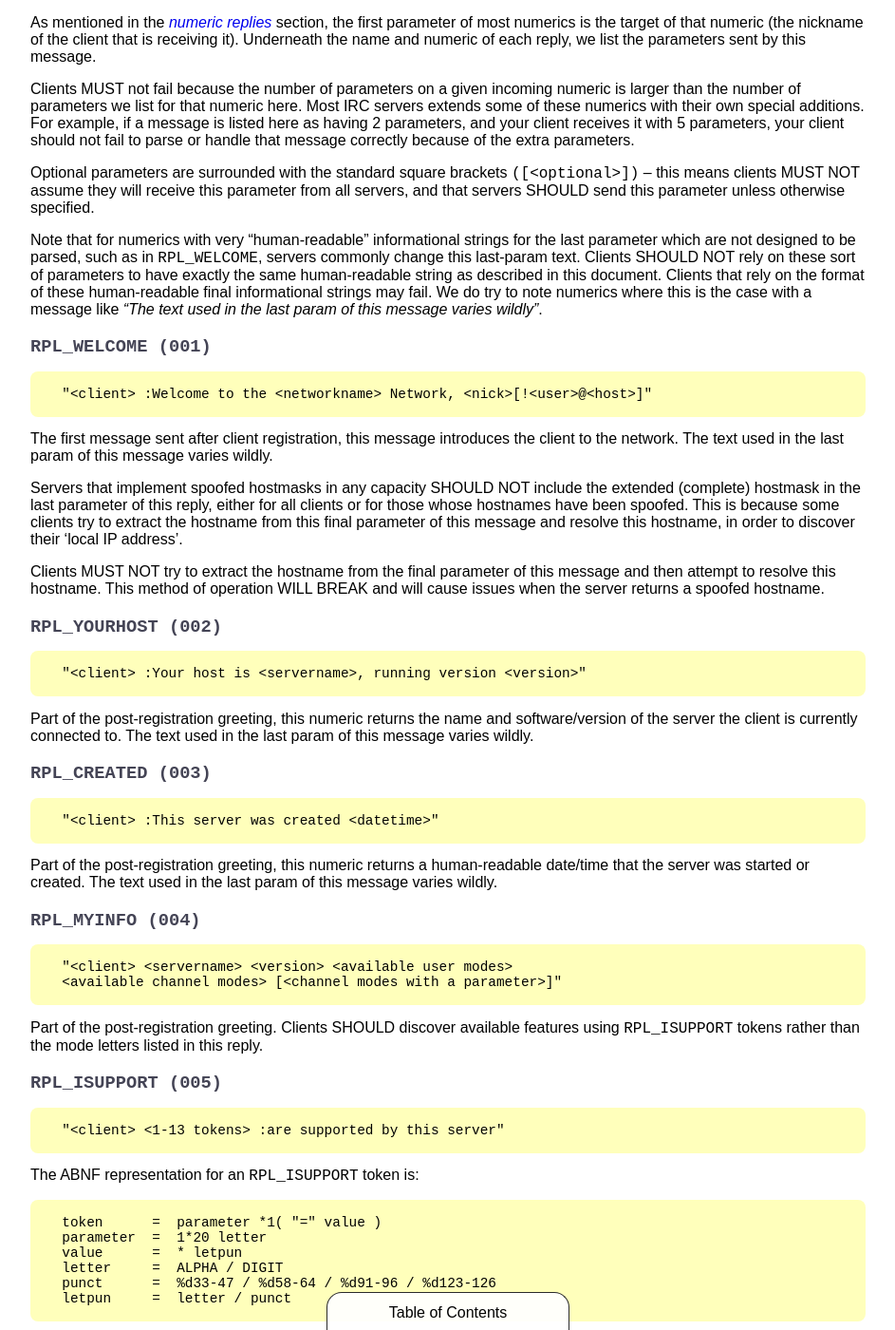
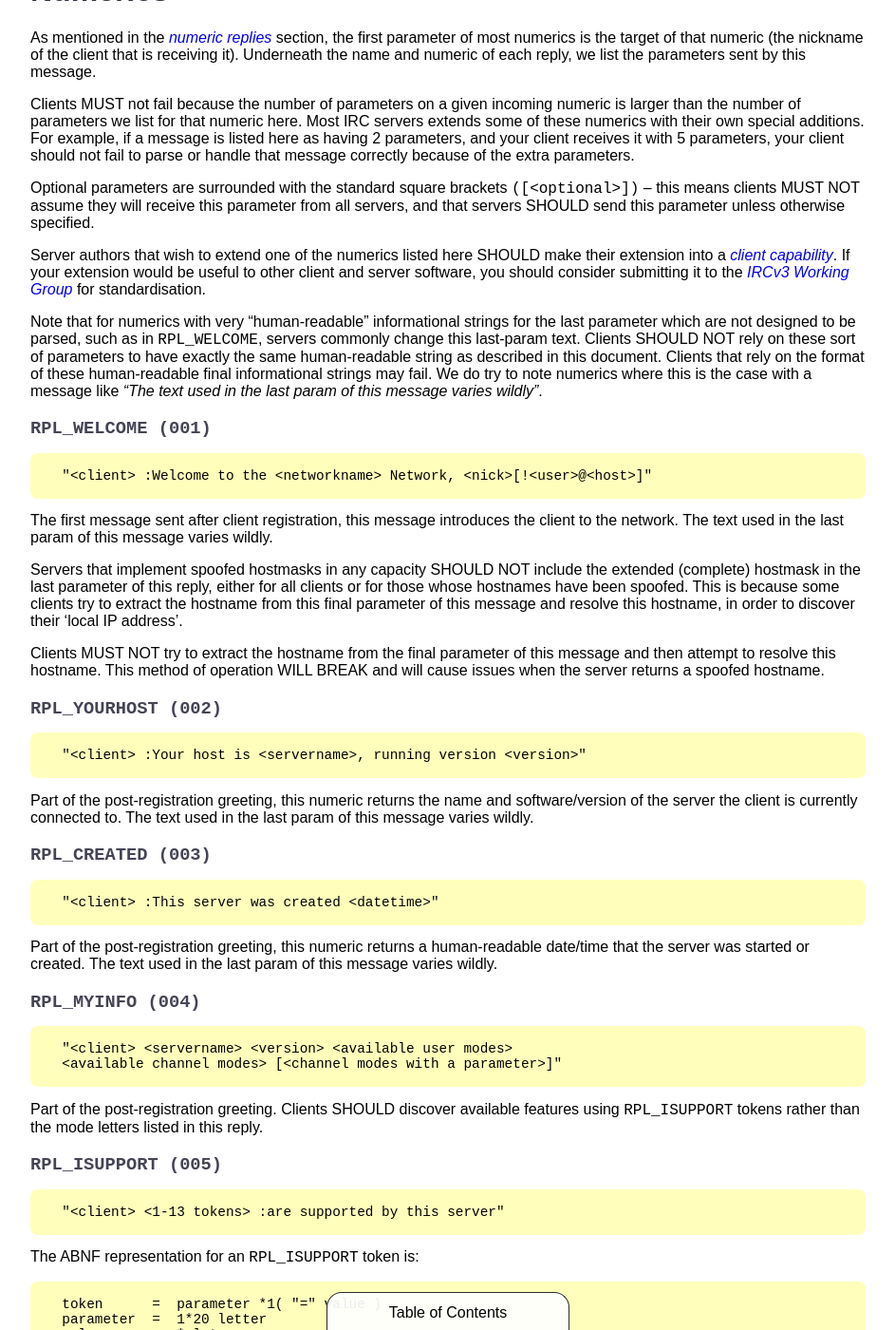
Before and after one commit to ircdocs/modern-irc, a Jekyll site: the page built from index.md, in a window 1280 px wide and 1400 px high, scrolled down 21635 px. Shown: the whole window at 95% size, without its empty margins (168-1111 px from the left). Built offline with Jekyll 4.4.1, drawn with Linux system fonts in a browser that asks for light colours; some of the changed text lies outside the part shown.

Commit message:
Editing, don't show ToC on print, recommend IRCv3

```diff
--- a/css/screen.sass
+++ b/css/screen.sass
@@ -71,6 +71,8 @@ html, body
         li
             margin-top: 0.3rem
 #show-toc
+    @media print
+        display: none
     position: fixed
     bottom: 0
     left: 0
--- a/index.md
+++ b/index.md
@@ -537,7 +537,7 @@ Message Examples:
       :WiZ NICK Kilroy          ; WiZ changed his nickname to Kilroy.
 
       :dan-!d@localhost NICK Mamoped
-        ; dan- changed his nickname to Mamoped.
+                                ; dan- changed his nickname to Mamoped.
 
 ### USER message
 
@@ -628,8 +628,8 @@ Command Example:
 Message Example:
 
       dan-!d@localhost QUIT :Quit: Bye for now!
-        ; dan- is exiting the network with the message:
-        ;   "Quit: Bye for now!
+                                       ; dan- is exiting the network with
+                                       the message: "Quit: Bye for now!"
 
 
 ## Channel Operations
@@ -688,7 +688,8 @@ Command Examples:
 
 Message Examples:
 
-      :WiZ JOIN #Twilight_zone        ; WiZ is joining the channel #Twilight_zone
+      :WiZ JOIN #Twilight_zone        ; WiZ is joining the channel
+                                      #Twilight_zone
 
       :dan-!d@localhost JOIN #test    ; dan- is joining the channel #test
 
@@ -909,6 +910,8 @@ Clients MUST not fail because the number of parameters on a given incoming numer
 
 Optional parameters are surrounded with the standard square brackets `([<optional>])` -- this means clients MUST NOT assume they will receive this parameter from all servers, and that servers SHOULD send this parameter unless otherwise specified.
 
+Server authors that wish to extend one of the numerics listed here SHOULD make their extension into a [client capability](#capability-negotiation). If your extension would be useful to other client and server software, you should consider submitting it to the [IRCv3 Working Group](http://ircv3.net/) for standardisation.
+
 Note that for numerics with very "human-readable" informational strings for the last parameter which are not designed to be parsed, such as in `RPL_WELCOME`, servers commonly change this last-param text. Clients SHOULD NOT rely on these sort of parameters to have exactly the same human-readable string as described in this document. Clients that rely on the format of these human-readable final informational strings may fail.
 We do try to note numerics where this is the case with a message like *"The text used in the last param of this message varies wildly"*.
 
```
